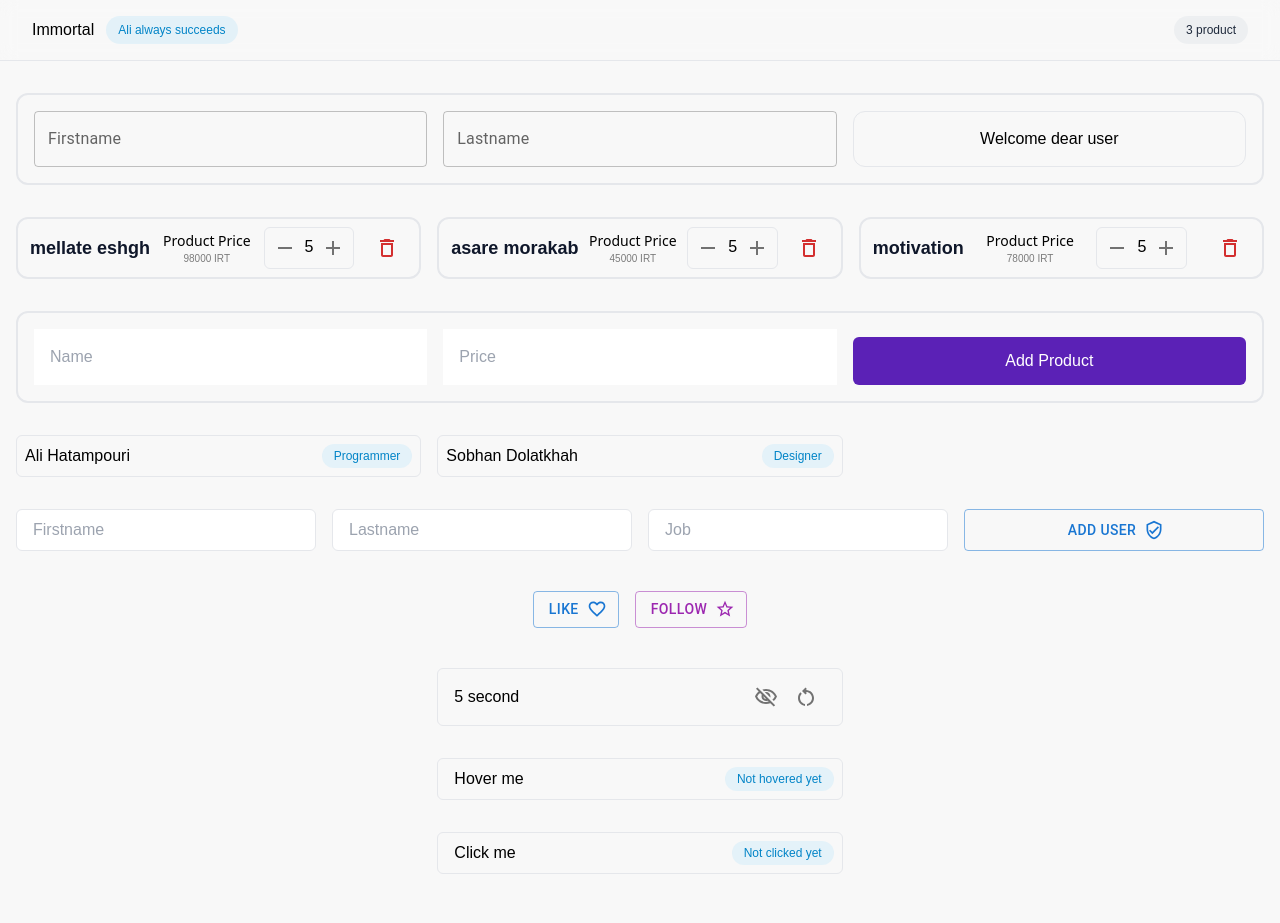
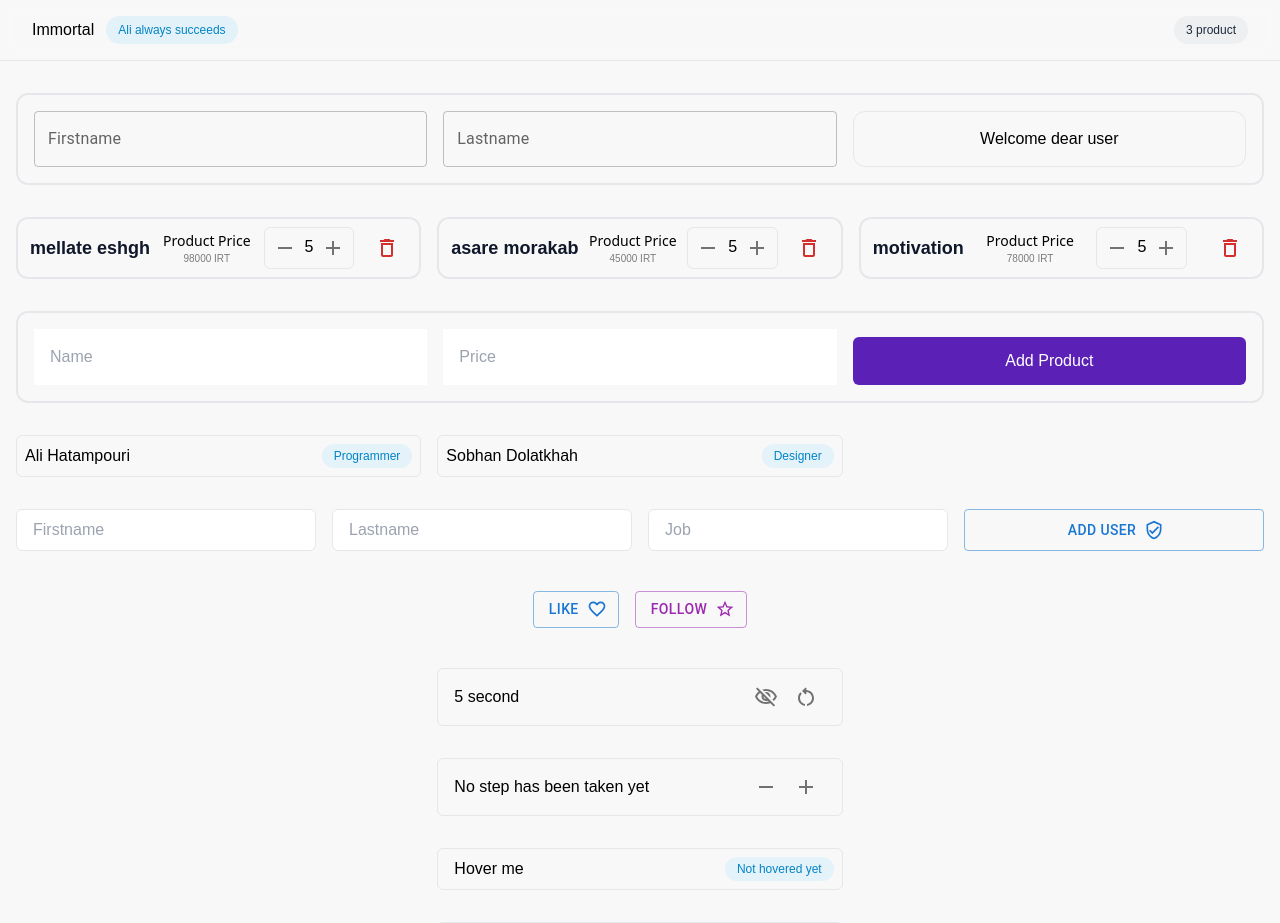
Before and after one commit to alihatampouri/react-course, a React (Create React App) app: page / in a window 1280 px wide. Shown: the top 923 px of the page. Built offline with nearby package versions, Linux system fonts and the light colour scheme.

Commit message:
add step counter component with context

```diff
--- a/src/App.js
+++ b/src/App.js
@@ -10,6 +10,8 @@ import ClickCounter from "./components/Counter/ClickCounter";
 import UserList from "./components/User/UserList";
 import AddUser from "./components/User/AddUser";
 import UserProvider from "./components/Context/UserProvider";
+import StepCounter from "./components/Counter/StepCounter";
+import StepProvider from "./components/Context/StepProvider";
 
 function App() {
   const [products, setProducts] = useState([
@@ -78,6 +80,9 @@ function App() {
           <AddUser />
           <Like />
           <Timer />
+          <StepProvider>
+            <StepCounter />
+          </StepProvider>
           <HoverCounter />
           <ClickCounter />
         </div>
--- /dev/null
+++ b/src/components/Context/StepProvider.js
@@ -0,0 +1,21 @@
+import { createContext, useContext, useState } from "react";
+
+const StepContext = createContext();
+const StepContextDispatcher = createContext();
+
+const StepProvider = ({ children }) => {
+  const [step, setStep] = useState(0);
+
+  return (
+    <StepContext.Provider value={step}>
+      <StepContextDispatcher.Provider value={setStep}>
+        {children}
+      </StepContextDispatcher.Provider>
+    </StepContext.Provider>
+  );
+};
+
+export default StepProvider;
+
+export const useStep = () => useContext(StepContext);
+export const useStepActions = () => useContext(StepContextDispatcher);
--- /dev/null
+++ b/src/components/Counter/StepCounter.jsx
@@ -0,0 +1,26 @@
+import { IconButton } from "@mui/material";
+import { useStep, useStepActions } from "../Context/StepProvider";
+import { AddOutlined, RemoveOutlined } from "@mui/icons-material";
+
+const StepCounter = (props) => {
+  const step = useStep();
+  const setStep = useStepActions();
+
+  return (
+    <div className="grid grid-cols-1 sm:grid-cols-2 lg:grid-cols-3 gap-4 my-8">
+      <div className="flex justify-between col-start-2 border rounded-md py-2 px-4 items-center">
+        <span>{step ? `${step} steps` : `No step has been taken yet`}</span>
+        <div>
+          <IconButton onClick={() => step > 0 && setStep(step - 1)}>
+            <RemoveOutlined />
+          </IconButton>
+          <IconButton onClick={() => setStep(step + 1)}>
+            <AddOutlined />
+          </IconButton>
+        </div>
+      </div>
+    </div>
+  );
+};
+
+export default StepCounter;
```
